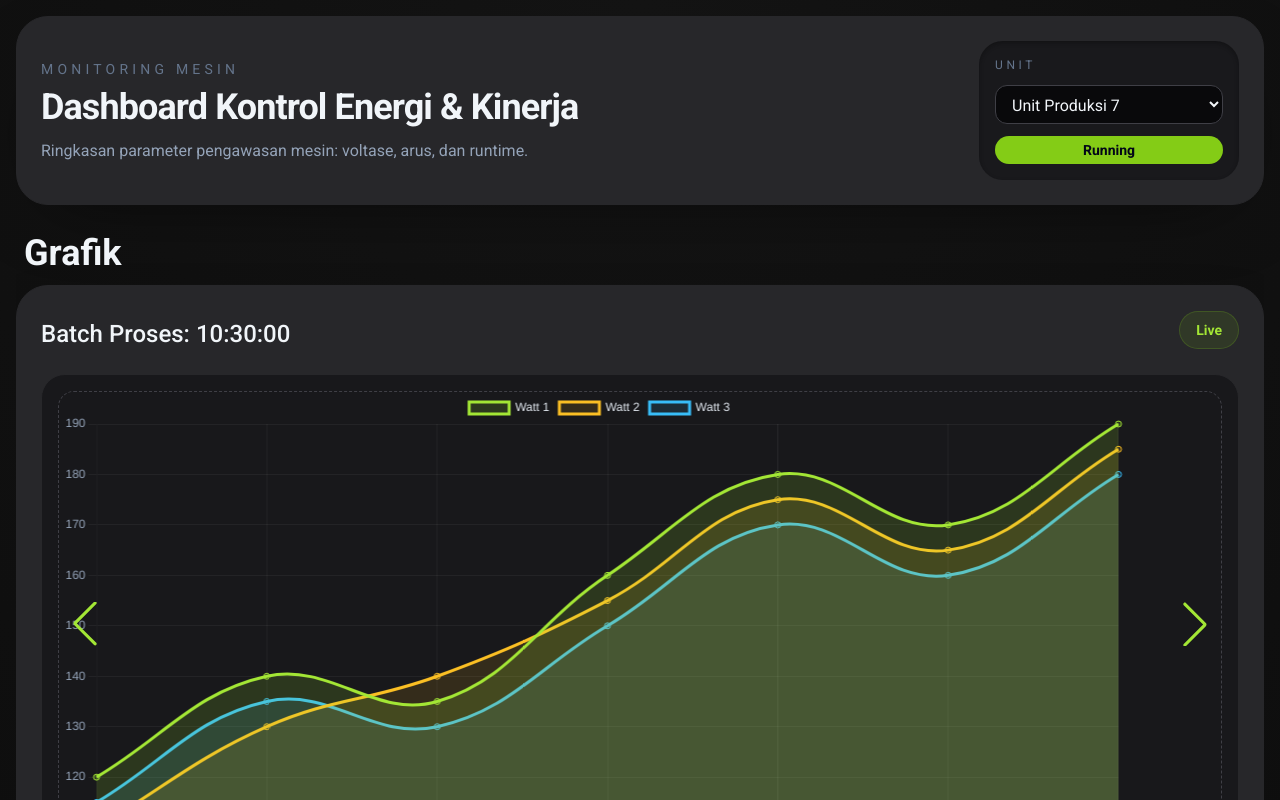
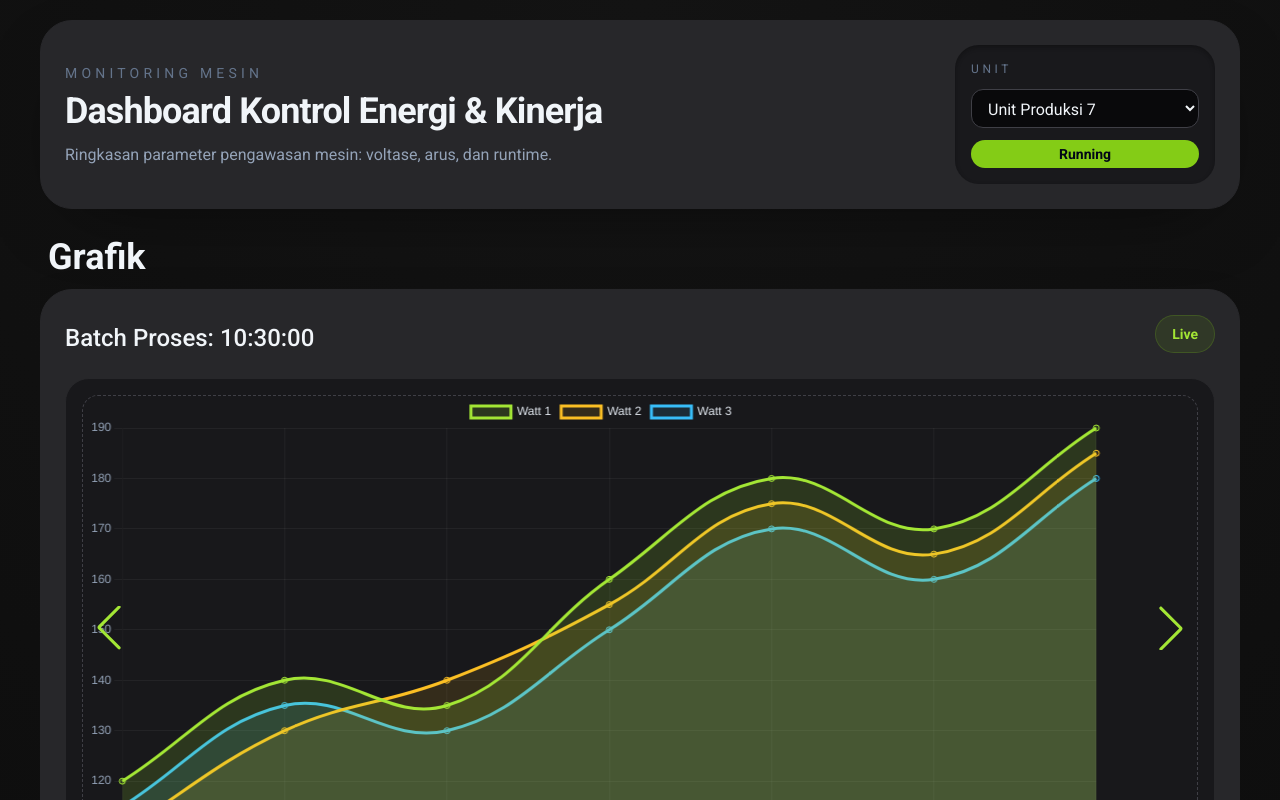
Before and after one commit to ITSensync/energy-monitoring-fe, a Vue app: page / in a window 1280 px wide. Shown: the top 800 px of the page. Built offline with nearby package versions, Linux system fonts and the light colour scheme; the HTML template or start-up script is replaced by a standard one.

Commit message:
refactor: padding page

```diff
--- a/src/App.vue
+++ b/src/App.vue
@@ -1,6 +1,6 @@
 <template>
   <main
-    class="min-h-screen bg-[radial-gradient(circle_at_top,_rgba(20,20,20,1),_rgba(10,10,10,1))] text-slate-100 px-4 py-4"
+    class="min-h-screen bg-[radial-gradient(circle_at_top,_rgba(20,20,20,1),_rgba(10,10,10,1))] text-slate-100 px-10 py-5"
   >
     <div class="mx-auto">
       <header
```
